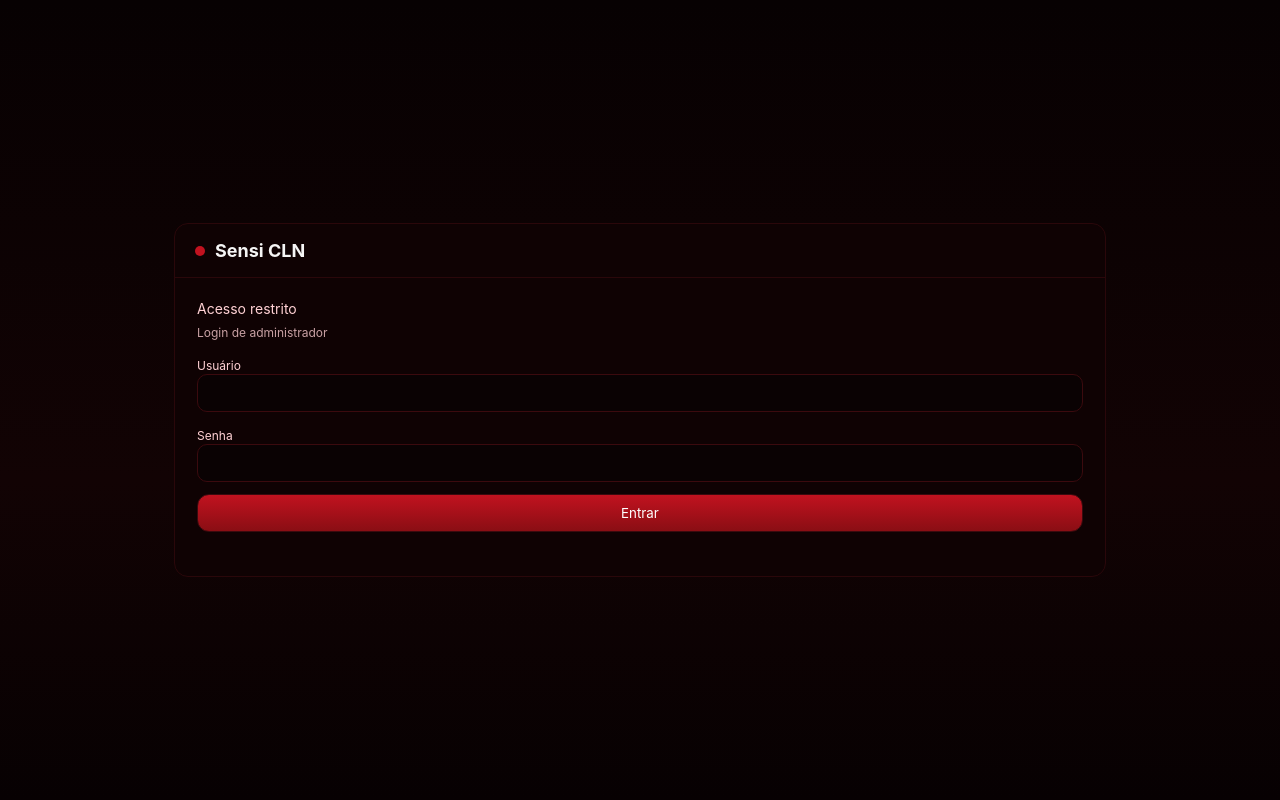
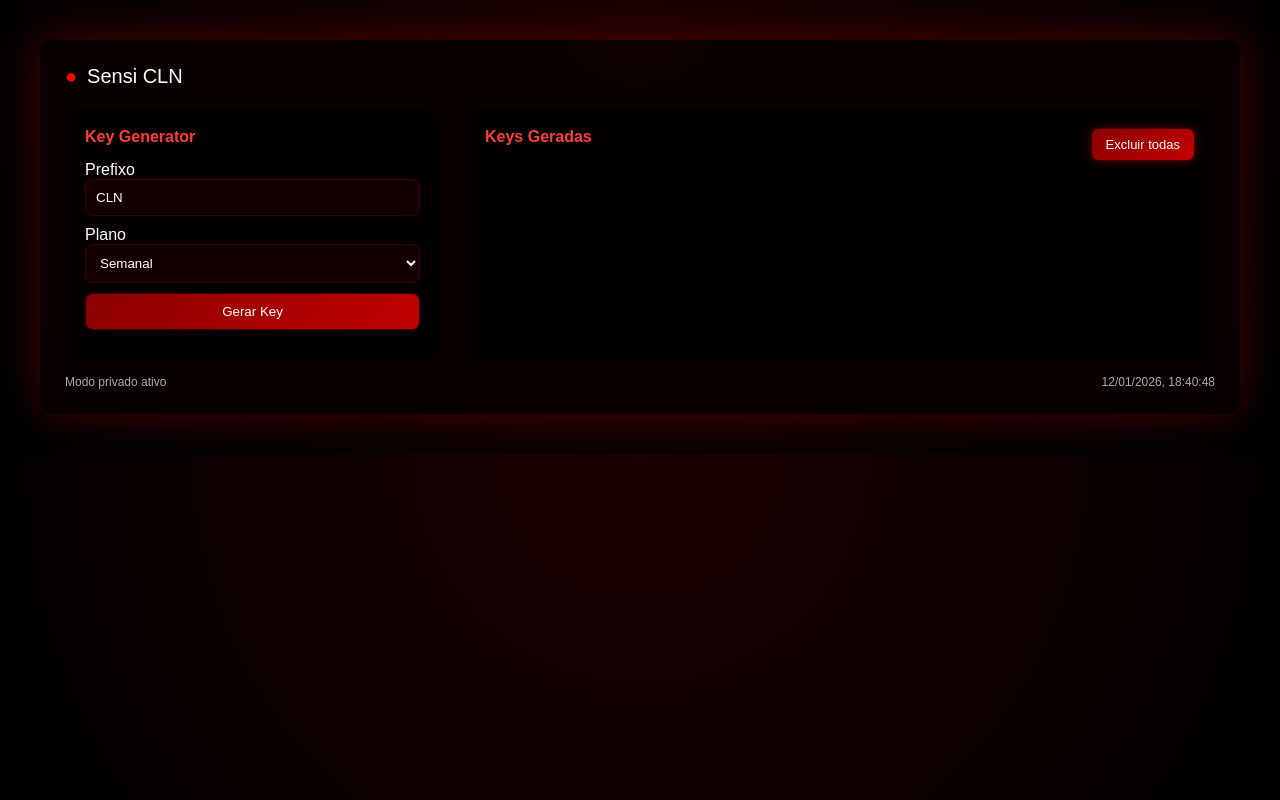
Before and after one commit to maskaradevxan/keygenerator, a plain HTML site: page index.html in a window 1280 px wide. Drawn offline with Linux system fonts and the light colour scheme.

Commit message:
Update index.html

```diff
--- a/index.html
+++ b/index.html
@@ -1,222 +1,227 @@
 <!DOCTYPE html>
 <html lang="pt-BR">
 <head>
-  <meta charset="UTF-8" />
-  <meta name="viewport" content="width=device-width, initial-scale=1.0" />
-  <title>Bypass CLN • Gerador de Keys</title>
+<meta charset="UTF-8">
+<title>Sensi CLN — Key Generator</title>
 
 <style>
-    :root{
-      --red:#c1121f;
-      --red-2:#8a0e14;
-      --txt:#f5f5f5;
-      --muted:#c9a1a4;
-      --ok:#3ddc97;
-    }
-    *{box-sizing:border-box;font-family:Inter,system-ui,Segoe UI,Roboto,Arial}
-    body{
-      margin:0;min-height:100vh;
-      background:linear-gradient(180deg,#070102,#120304 60%,#070102);
-      color:var(--txt);
-      display:flex;align-items:center;justify-content:center;
-    }
-    .wrap{width:100%;max-width:980px;padding:24px}
-    .card{
-      background:#0f0203;
-      border:1px solid #2a070a;
-      border-radius:14px;
-      overflow:hidden;
-    }
-    header{
-      display:flex;justify-content:space-between;align-items:center;
-      padding:16px 20px;border-bottom:1px solid #2a070a;
-    }
-    .brand{display:flex;gap:10px;align-items:center}
-    .dot{width:10px;height:10px;border-radius:50%;background:var(--red)}
-    h1{font-size:18px;margin:0}
-
-    .grid{display:grid;grid-template-columns:320px 1fr}
-    aside{border-right:1px solid #2a070a;background:#0c0203}
-    main{padding:22px}
-    .pane{padding:22px}
-
-    .title{font-size:14px;color:#ffd1d4;margin-bottom:8px}
-    .desc{font-size:12px;color:var(--muted);margin-bottom:14px}
-
-    .field{margin-bottom:12px}
-    .field label{font-size:12px;color:#ffd1d4}
-    .field input,.field select{
-      width:100%;padding:10px;border-radius:10px;
-      border:1px solid #3b0a0e;background:#0a0203;color:#fff
+* {
+  box-sizing: border-box;
+  font-family: Arial, sans-serif;
 }
 
-    .btn{
-      width:100%;
-      padding:10px;border-radius:12px;
-      border:1px solid #3b0a0e;
-      background:linear-gradient(180deg,var(--red),var(--red-2));
-      color:#fff;cursor:pointer;margin-bottom:8px
-    }
-    .btn.secondary{
-      background:#120304;color:#ffd1d4
+body {
+  margin: 0;
+  background: radial-gradient(circle at top, #1a0000, #000);
+  color: #fff;
 }
 
-    .list{display:grid;gap:10px}
-    .item{background:#0a0203;border:1px solid #2a070a;border-radius:12px;padding:12px}
-    .k{font-family:Consolas,monospace}
+.panel {
+  max-width: 1200px;
+  margin: 40px auto;
+  background: rgba(10,0,0,0.85);
+  border-radius: 14px;
+  box-shadow: 0 0 40px rgba(255,0,0,0.25);
+  padding: 25px;
+}
 
-    .hidden{display:none}
-    .ok{color:var(--ok)}
-    .warn{color:#ffd1d4}
+.header {
+  display: flex;
+  align-items: center;
+  gap: 10px;
+  font-size: 20px;
+  margin-bottom: 20px;
+}
 
-    footer{
-      padding:12px 20px;border-top:1px solid #2a070a;
-      display:flex;justify-content:space-between;font-size:12px;color:var(--muted)
+.header::before {
+  content: "●";
+  color: red;
+}
+
+.content {
+  display: grid;
+  grid-template-columns: 1fr 2fr;
+  gap: 25px;
+}
+
+.section {
+  background: rgba(0,0,0,0.6);
+  border-radius: 12px;
+  padding: 20px;
+}
+
+.section h3 {
+  margin-top: 0;
+  margin-bottom: 15px;
+  font-size: 16px;
+  color: #ff3c3c;
+}
+
+input, select, button {
+  width: 100%;
+  padding: 10px;
+  margin-bottom: 10px;
+  background: #120000;
+  border: 1px solid #400000;
+  border-radius: 8px;
+  color: #fff;
+}
+
+button {
+  cursor: pointer;
+  background: linear-gradient(135deg, #8b0000, #c10000);
+  transition: 0.2s;
+}
+
+button:hover {
+  background: linear-gradient(135deg, #a00000, #ff1a1a);
+  transform: scale(1.02);
+}
+
+.key-box {
+  border: 1px solid #400000;
+  border-radius: 10px;
+  padding: 10px;
+  margin-bottom: 10px;
+  background: rgba(0,0,0,0.7);
+}
+
+.key-box small {
+  color: #ff7777;
+}
+
+.clear-keys-btn {
+  width: auto;
+  padding: 8px 14px;
+  font-size: 13px;
+  float: right;
+  margin-bottom: 10px;
+  box-shadow: 0 0 10px rgba(255,0,0,0.3);
+}
+
+.footer {
+  margin-top: 15px;
+  font-size: 12px;
+  color: #aaa;
+  display: flex;
+  justify-content: space-between;
 }
 </style>
 </head>
 
 <body>
-<div class="wrap">
-<div class="card">
 
-<header>
-  <div class="brand">
-    <span class="dot"></span>
-    <h1>Sensi CLN</h1>
-  </div>
-</header>
+<div class="panel">
+  <div class="header">Sensi CLN</div>
 
-<!-- LOGIN -->
-<section id="login" class="pane">
-  <div class="title">Acesso restrito</div>
-  <div class="desc">Login de administrador</div>
+  <div class="content">
 
-  <div class="field">
-    <label>Usuário</label>
-    <input id="u">
-  </div>
-  <div class="field">
-    <label>Senha</label>
-    <input id="p" type="password">
+    <!-- GERADOR -->
+    <div class="section">
+      <h3>Key Generator</h3>
+
+      <label>Prefixo</label>
+      <input id="prefix" value="CLN" disabled>
+
+      <label>Plano</label>
+      <select id="plan">
+        <option value="SEMANAL">Semanal</option>
+        <option value="MENSAL">Mensal</option>
+        <option value="LIFETIME">Lifetime</option>
+      </select>
+
+      <button onclick="generateKey()">Gerar Key</button>
     </div>
 
-  <button class="btn" onclick="login()">Entrar</button>
-  <div id="lmsg" class="desc"></div>
-</section>
+    <!-- VALIDAÇÃO / LISTA -->
+    <div class="section">
+      <h3>
+        Keys Geradas
+        <button class="clear-keys-btn" onclick="clearKeys()">Excluir todas</button>
+      </h3>
 
-<!-- PAINEL -->
-<section id="panel" class="hidden">
-<div class="grid">
-
-<aside>
-  <div class="pane">
-    <div class="title">Key Generator</div>
-    <div class="desc">CLN-PLANO-XXXXX-XXXXX-XXXXX</div>
-
-    <div class="field">
-      <label>Prefixo</label>
-      <input id="prefix" value="CLN">
+      <div id="keysList"></div>
     </div>
-
-    <div class="field">
-      <label>Plano</label>
-      <select id="exp">
-        <option value="7" data-tag="SEMANAL">Semanal</option>
-        <option value="30" data-tag="MENSAL">Mensal</option>
-        <option value="0" data-tag="LIFETIME">Lifetime</option>
-      </select>
-    </div>
-
-    <button class="btn" onclick="generate()">Gerar Key</button>
-
-    <!-- 🔴 BOTÃO KEYS.TXT -->
-  <a href="https://github.com/maskaradevxan/keyauth/edit/main/keys.txt"
-   target="_blank"
-   rel="noopener noreferrer">
-  <button class="btn secondary">Editar keys.txt</button>
-</a>
-  </div>
-</aside>
-
-<main>
-  <div class="title">Validação</div>
-
-  <input id="check" placeholder="CLN-SEMANAL-XXXXX-XXXXX-XXXXX">
-  <br><br>
-  <button class="btn secondary" onclick="validate()">Validar</button>
-
-  <div id="vmsg" class="desc"></div>
-
-  <hr style="border:0;border-top:1px solid #2a070a;margin:18px 0">
-
-  <div class="title">Keys Geradas</div>
-  <div id="list" class="list"></div>
-</main>
 
   </div>
 
-<footer>
+  <div class="footer">
     <span>Modo privado ativo</span>
-  <span id="now"></span>
-</footer>
-</section>
-
+    <span id="date"></span>
   </div>
 </div>
 
 <script>
-const ADMIN_USER='celes';
-const ADMIN_PASS='clean';
+const keysList = document.getElementById("keysList");
 
-const storeKey='cln_keys_v1';
-const keys=JSON.parse(localStorage.getItem(storeKey)||'[]');
-const $=id=>document.getElementById(id);
-
-function login(){
-  if($('u').value===ADMIN_USER && $('p').value===ADMIN_PASS){
-    $('login').classList.add('hidden');
-    $('panel').classList.remove('hidden');
-    render();
-  }else $('lmsg').textContent='Credenciais inválidas';
+function randomBlock(size) {
+  const chars = "ABCDEFGHIJKLMNOPQRSTUVWXYZ0123456789";
+  let r = "";
+  for (let i = 0; i < size; i++) {
+    r += chars[Math.floor(Math.random() * chars.length)];
+  }
+  return r;
 }
 
-function rnd(){
-  const a='ABCDEFGHIJKLMNOPQRSTUVWXYZ';
-  return Array.from({length:5},()=>a[Math.floor(Math.random()*a.length)]).join('');
+function getExpiration(plan) {
+  if (plan === "LIFETIME") return "Lifetime";
+
+  const now = new Date();
+  if (plan === "SEMANAL") now.setDate(now.getDate() + 7);
+  if (plan === "MENSAL") now.setMonth(now.getMonth() + 1);
+
+  return now.toLocaleDateString("pt-BR");
 }
 
-function generate(){
-  const p=$('prefix').value.toUpperCase();
-  const s=$('exp');
-  const d=parseInt(s.value);
-  const tag=s.options[s.selectedIndex].dataset.tag;
-  const exp=d===0?null:Date.now()+d*86400000;
+function generateKey() {
+  const prefix = "CLN";
+  const plan = document.getElementById("plan").value;
 
-  const key=`${p}-${tag}-${rnd()}-${rnd()}-${rnd()}`;
-  keys.unshift({key,tag,exp});
-  localStorage.setItem(storeKey,JSON.stringify(keys));
-  render();
+  const key =
+    `${prefix}-${plan}-` +
+    `${randomBlock(4)}-${randomBlock(4)}-${randomBlock(4)}`;
+
+  const exp = getExpiration(plan);
+
+  const data = {
+    key,
+    plan,
+    exp
+  };
+
+  const saved = JSON.parse(localStorage.getItem("generatedKeys") || "[]");
+  saved.unshift(data);
+  localStorage.setItem("generatedKeys", JSON.stringify(saved));
+
+  renderKeys();
 }
 
-function validate(){
-  const k=$('check').value.trim();
-  const f=keys.find(x=>x.key===k);
-  if(!f)return $('vmsg').innerHTML='<span class="warn">Key não encontrada</span>';
-  if(f.exp && Date.now()>f.exp)
-    return $('vmsg').innerHTML='<span class="warn">Key expirada</span>';
-  $('vmsg').innerHTML=`<span class="ok">Key válida (${f.tag})</span>`;
+function renderKeys() {
+  keysList.innerHTML = "";
+  const saved = JSON.parse(localStorage.getItem("generatedKeys") || "[]");
+
+  saved.forEach(k => {
+    const div = document.createElement("div");
+    div.className = "key-box";
+    div.innerHTML = `
+      <strong>${k.key}</strong><br>
+      <small>${k.plan} • Expira em: ${k.exp}</small>
+    `;
+    keysList.appendChild(div);
+  });
 }
 
-function render(){
-  const l=$('list'); l.innerHTML='';
-  keys.forEach(x=>{
-    const e=x.exp?new Date(x.exp).toLocaleDateString('pt-BR'):'Lifetime';
-    l.innerHTML+=`<div class="item"><div class="k">${x.key}</div>
-    <small>${x.tag} • Expira em: ${e}</small></div>`;
-  });
-  $('now').textContent=new Date().toLocaleString('pt-BR');
+function clearKeys() {
+  if (!confirm("Tem certeza que deseja excluir TODAS as keys?")) return;
+  localStorage.removeItem("generatedKeys");
+  renderKeys();
+  alert("Todas as keys foram excluídas.");
 }
+
+document.getElementById("date").innerText =
+  new Date().toLocaleString("pt-BR");
+
+renderKeys();
 </script>
 
 </body>
```
Lines whose indentation alone changed are shown as unchanged.
